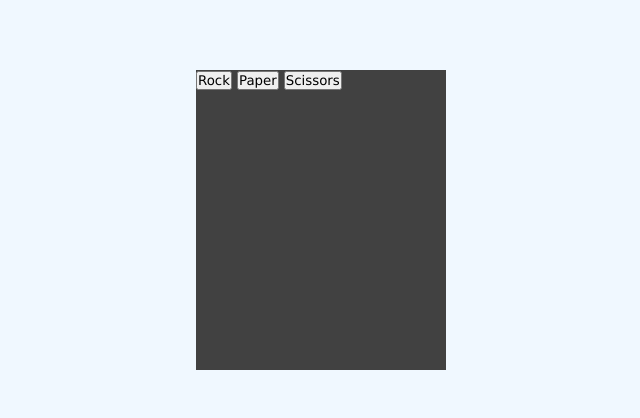
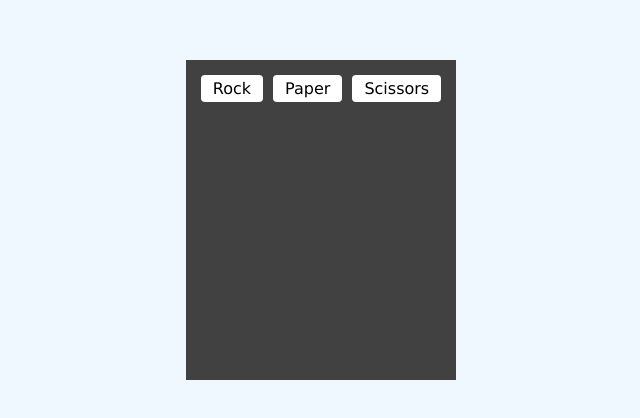
Before and after one commit to abdullah-butt-dev/Rock-Paper-Scissors-JS, a plain HTML site: page index.html in a window 1280 px wide. Shown: the part 180-598 px from the top of the page, without its empty margins (319-959 px from the left). Drawn offline with Linux system fonts and the light colour scheme.

Commit message:
Add styling for button container and buttons

```diff
--- a/index.html
+++ b/index.html
@@ -12,9 +12,9 @@
 
     <div class="buttons-container">
 
-      <button class="js-rock">Rock</button>
-      <button class="js-paper">Paper</button>
-      <button class="js-scissors">Scissors</button>
+      <button class="button js-rock">Rock</button>
+      <button class="button js-paper">Paper</button>
+      <button class="button js-scissors">Scissors</button>
 
     </div>
 
--- a/style.css
+++ b/style.css
@@ -14,9 +14,27 @@ body {
 }
 
 .container {
-  height: 300px;
-  width: 250px;
+  height: 320px;
+  width: 270px;
   background-color: rgb(65, 65, 65);
   display: flex;
   flex-direction: column;
 }
+
+.buttons-container {
+  display: flex;
+  align-items: center;
+  justify-content: center;
+  gap: 10px;
+  padding: 15px;
+}
+
+.button {
+  background-color: white;
+  color: black;
+  border: none;
+  border-radius: 4px;
+  padding: 4px 12px;
+  font-size: 16px;
+  cursor: pointer;
+}
```
